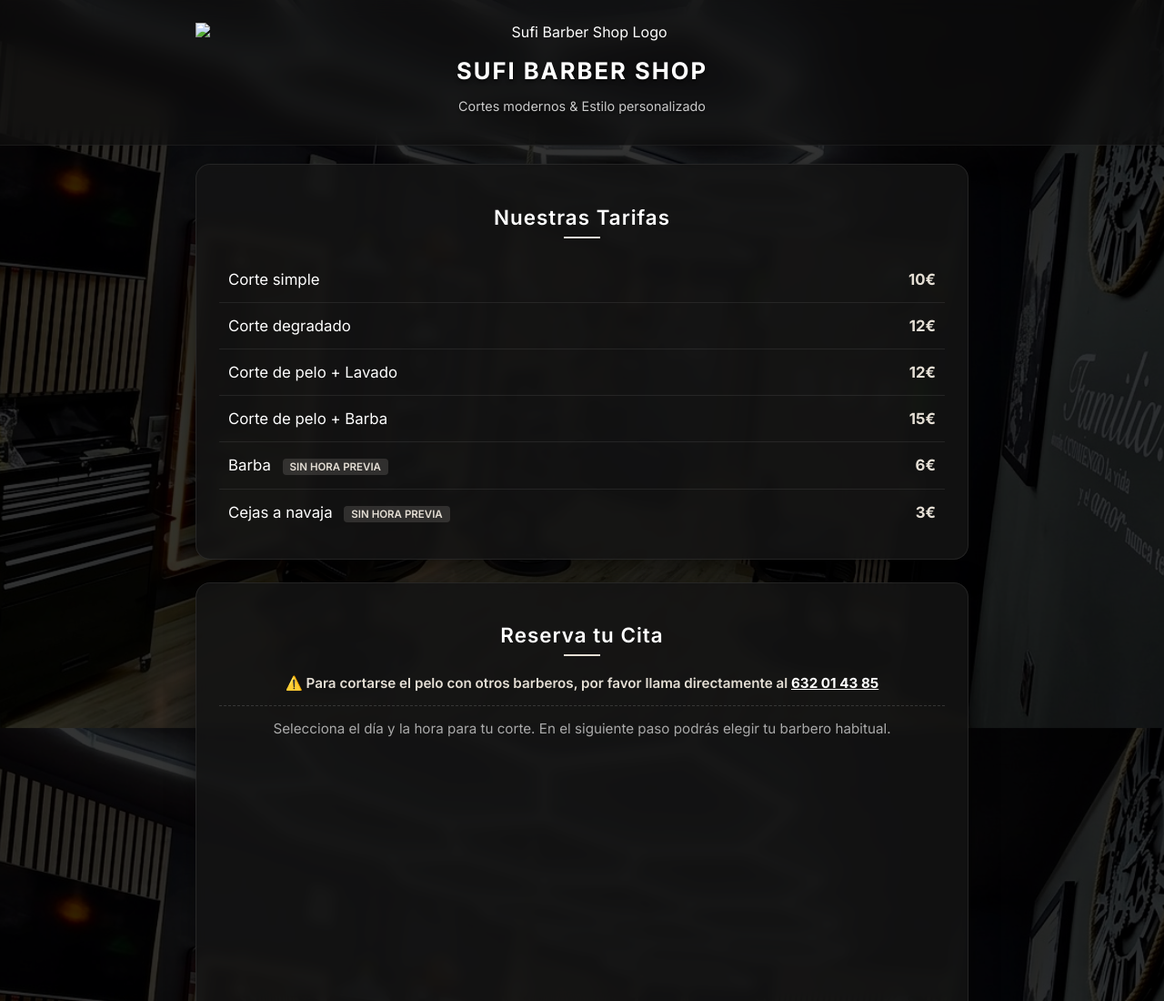
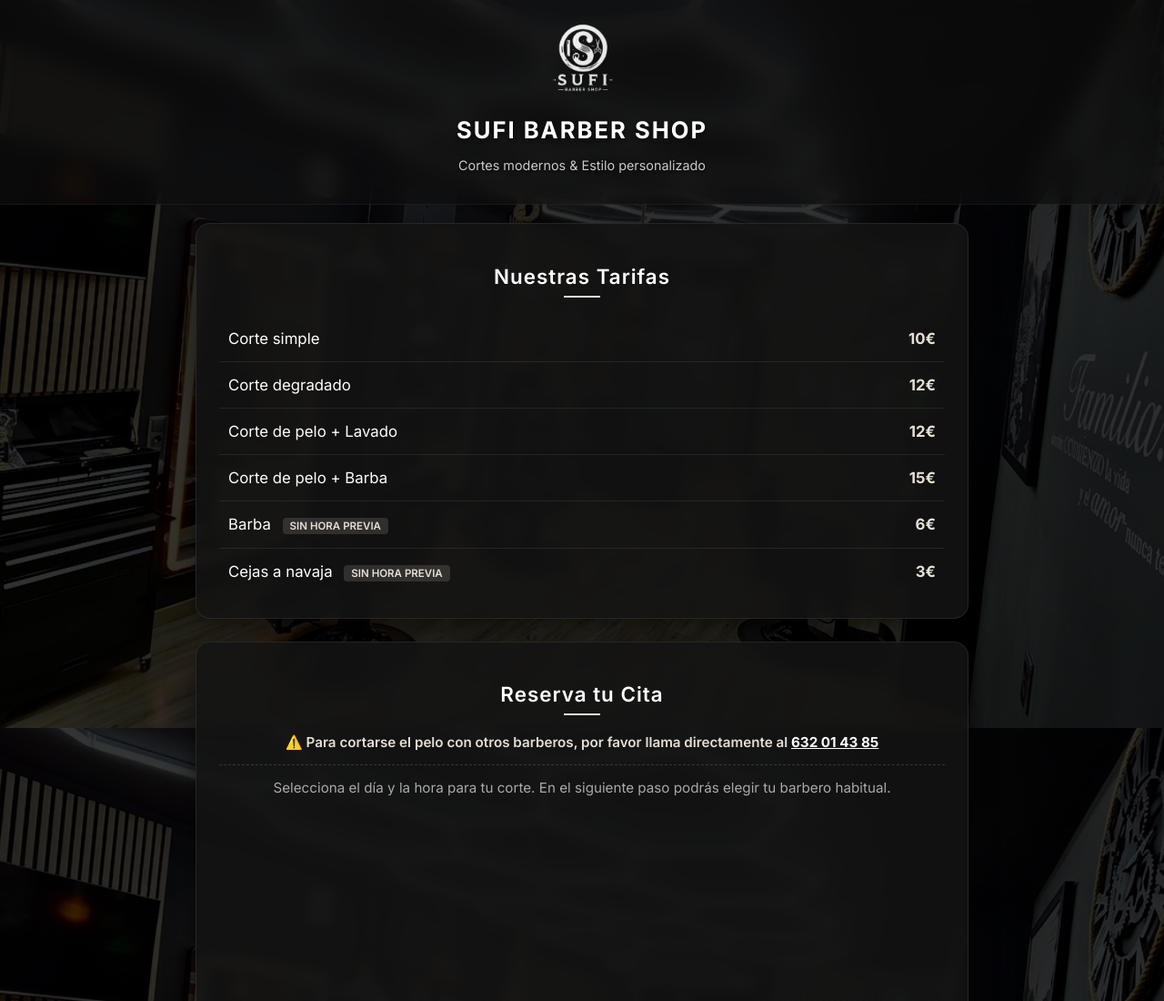
Before and after one commit to barbershopsufi/peluqueria, a plain HTML site: page index.html in a window 1280 px wide. Shown: the top 1100 px of the page at 91% size. Drawn offline with Linux system fonts and the light colour scheme; a script that the page names is missing.

Commit message:
Add files via upload

```diff
--- a/index.html
+++ b/index.html
@@ -11,7 +11,7 @@
 
     <div class="navbar-fija">
         <header>
-            <img src="Sufi Barber Shop - Reservas Online.jpg" alt="Sufi Barber Shop Logo" class="logo-barberia">
+            <img src="logo.png" alt="Sufi Barber Shop Logo" class="logo-barberia">
             <h1>SUFI BARBER SHOP</h1>
             <p>Cortes modernos & Estilo personalizado</p>
         </header>
```
